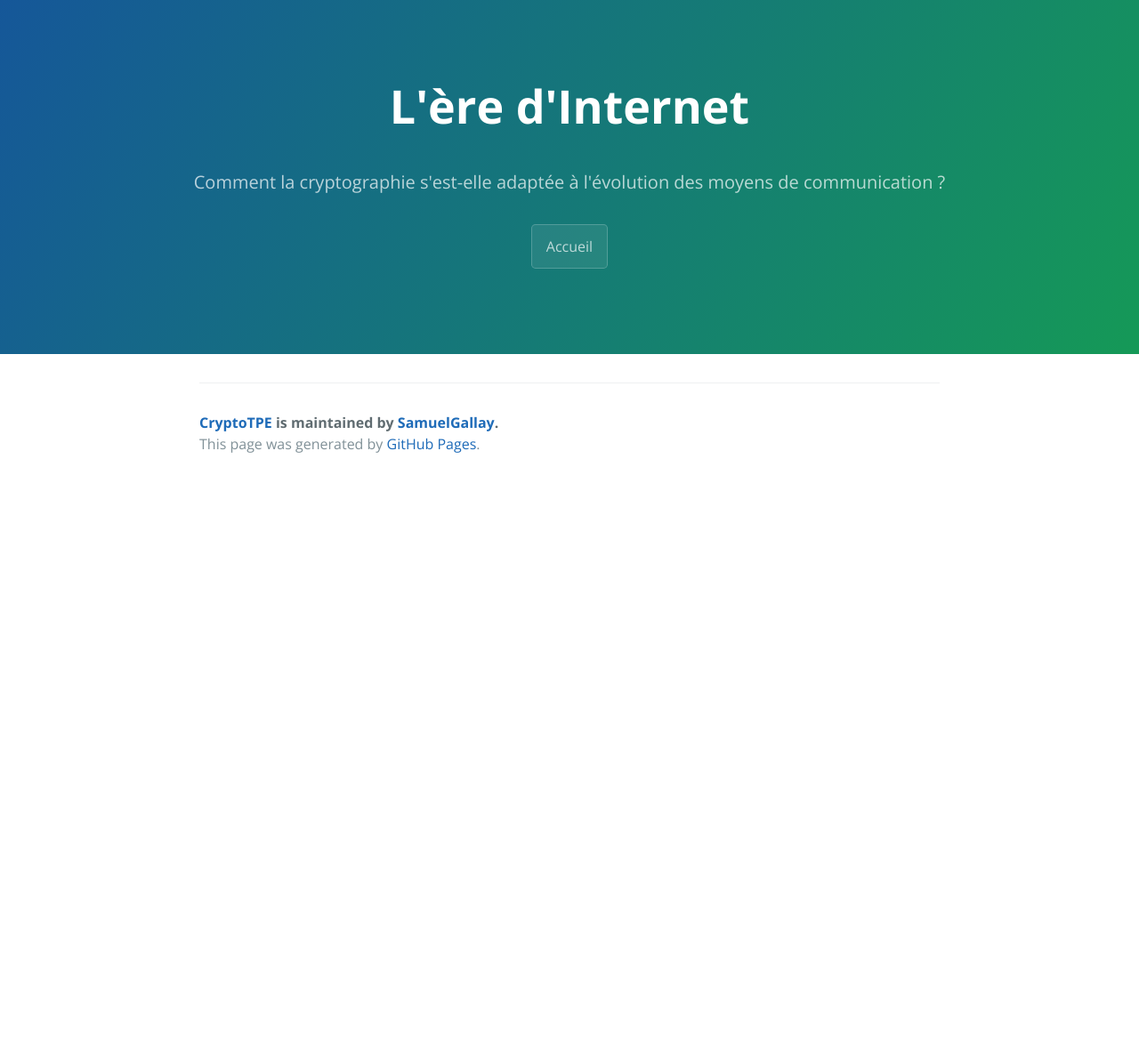
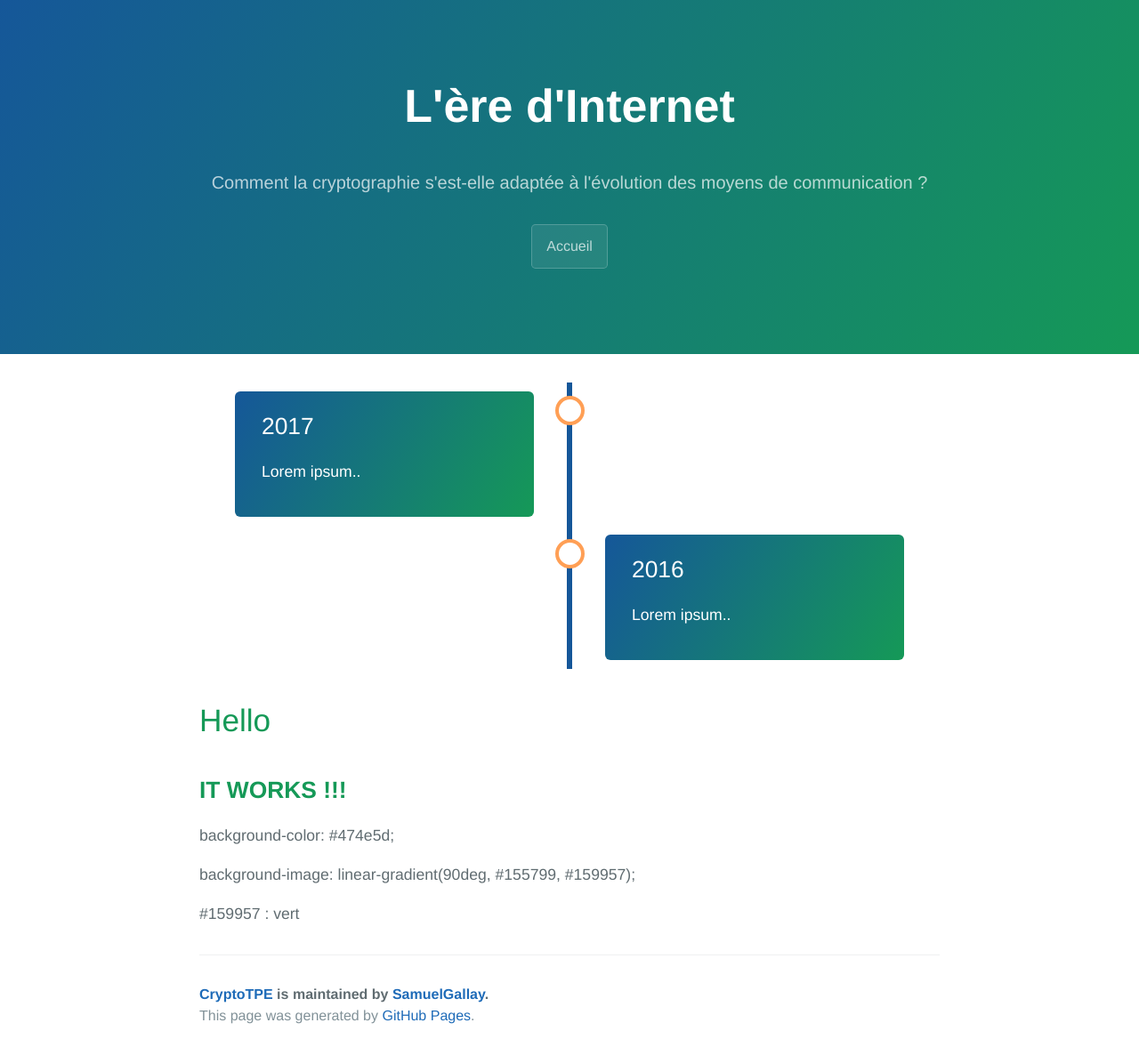
Before and after one commit to SamuelGallay/CryptoTPE, a Jekyll site: the page built from pages/4_Internet/0_index.md, in a window 1280 px wide. Shown: the whole page at 89% size. Built offline with Jekyll 4.4.1, drawn with Linux system fonts in a browser that asks for light colours; our own code applies the rules of GitHub Pages for plain Markdown files; before the commit the page ends 900 px from its top, so only the background shows below that; some of the changed lines change nothing that is shown.

Commit message:
Essai Timeline

```diff
--- a/pages/4_Internet/0_index.md
+++ b/pages/4_Internet/0_index.md
@@ -2,3 +2,174 @@
 title: L'ère d'Internet
 permalink: /internet/
 ---
+
+<style>
+
+* {
+  box-sizing: border-box;
+}
+
+/* Set a background color */
+body {
+  background-color: white;
+
+  font-family: Helvetica, sans-serif;
+}
+
+/* The actual timeline (the vertical ruler) */
+.timeline {
+  position: relative;
+  max-width: 1200px;
+  margin: 0 auto;
+}
+
+/* The actual timeline (the vertical ruler) */
+.timeline::after {
+  content: '';
+  position: absolute;
+  width: 6px;
+  background-color: #155799;
+  top: 0;
+  bottom: 0;
+  left: 50%;
+  margin-left: -3px;
+}
+
+/* Container around content */
+.container {
+  padding: 10px 40px;
+  position: relative;
+  background-color: inherit;
+  width: 50%;
+}
+
+/* The circles on the timeline */
+.container::after {
+  content: '';
+  position: absolute;
+  width: 25px;
+  height: 25px;
+  right: -17px;
+  background-color: white;
+  border: 4px solid #FF9F55;
+  top: 15px;
+  border-radius: 50%;
+  z-index: 1;
+}
+
+/* Place the container to the left */
+.left {
+  left: 0;
+}
+
+/* Place the container to the right */
+.right {
+  left: 50%;
+}
+
+/* Add arrows to the left container (pointing right) */
+.left::before {
+  content: " ";
+  height: 0;
+  position: absolute;
+  top: 22px;
+  width: 0;
+  z-index: 1;
+  right: 30px;
+  border: medium solid white;
+  border-width: 10px 0 10px 10px;
+  border-color: transparent transparent transparent white;
+}
+
+/* Add arrows to the right container (pointing left) */
+.right::before {
+  content: " ";
+  height: 0;
+  position: absolute;
+  top: 22px;
+  width: 0;
+  z-index: 1;
+  left: 30px;
+  border: medium solid white;
+  border-width: 10px 10px 10px 0;
+  border-color: transparent white transparent transparent;
+}
+
+/* Fix the circle for containers on the right side */
+.right::after {
+  left: -16px;
+}
+
+/* The actual content */
+.content {
+  padding: 20px 30px;
+  background-color: white;
+  background-image: linear-gradient(120deg, #155799, #159957);
+  position: relative;
+  border-radius: 6px;
+  color: white;
+}
+
+/* Media queries - Responsive timeline on screens less than 600px wide */
+@media all and (max-width: 600px) {
+/* Place the timelime to the left */
+  .timeline::after {
+    left: 31px;
+  }
+
+/* Full-width containers */
+  .container {
+    width: 100%;
+    padding-left: 70px;
+    padding-right: 25px;
+  }
+
+/* Make sure that all arrows are pointing leftwards */
+  .container::before {
+    left: 60px;
+    border: medium solid white;
+    border-width: 10px 10px 10px 0;
+    border-color: transparent white transparent transparent;
+  }
+
+/* Make sure all circles are at the same spot */
+  .left::after, .right::after {
+    left: 15px;
+  }
+
+/* Make all right containers behave like the left ones */
+  .right {
+    left: 0%;
+  }
+}
+
+</style>
+
+<div class="timeline">
+
+ <div class="container left">
+   <div class="content">
+     <h2 style="color:white;">2017</h2>
+     <p>Lorem ipsum..</p>
+   </div>
+ </div>
+
+ <div class="container right">
+   <div class="content">
+     <h2 style="color:white;">2016</h2>
+     <p>Lorem ipsum..</p>
+   </div>
+ </div>
+
+</div>
+
+
+# Hello
+
+## **IT WORKS !!!**
+
+background-color: #474e5d;
+
+background-image: linear-gradient(90deg, #155799, #159957);
+
+#159957 : vert
```
